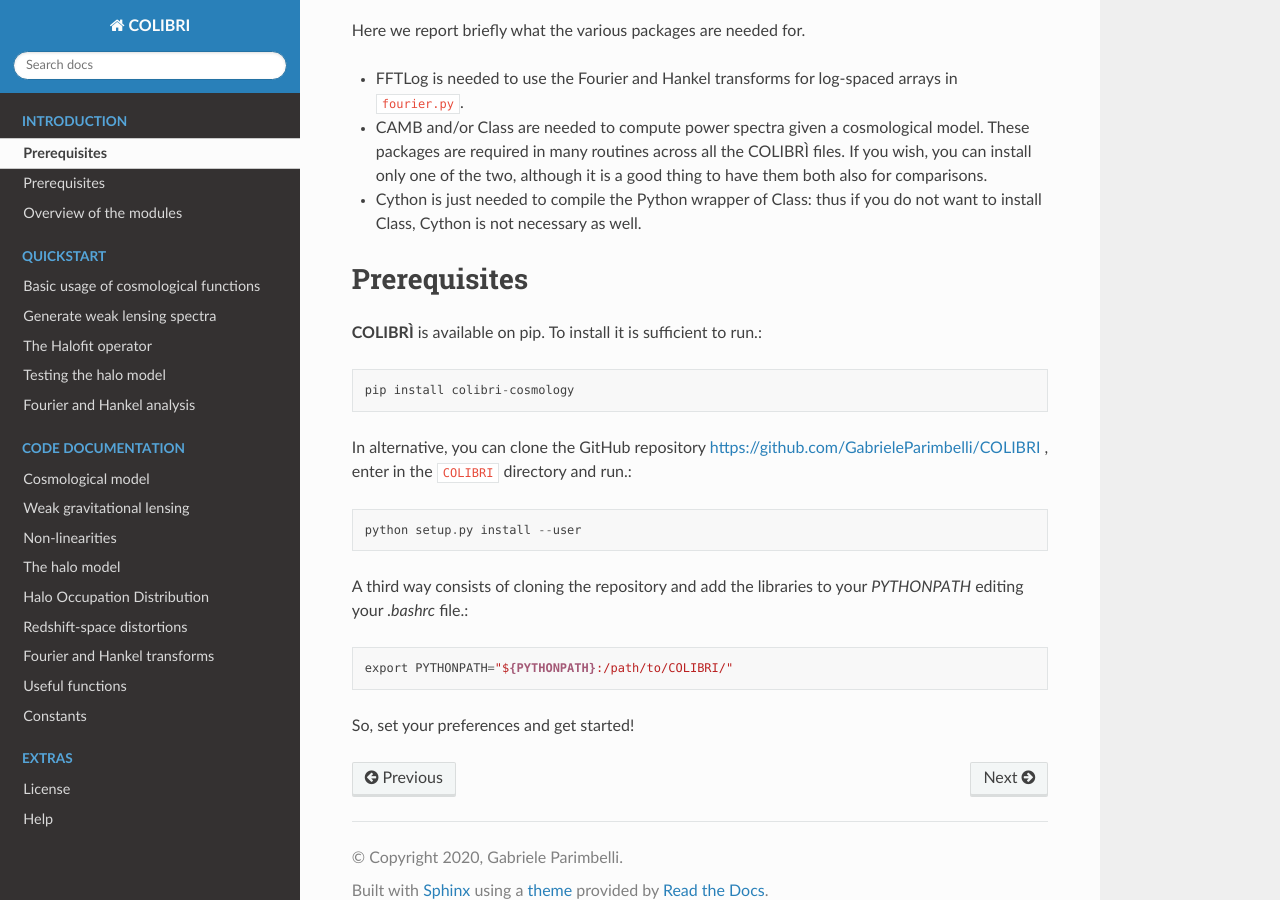
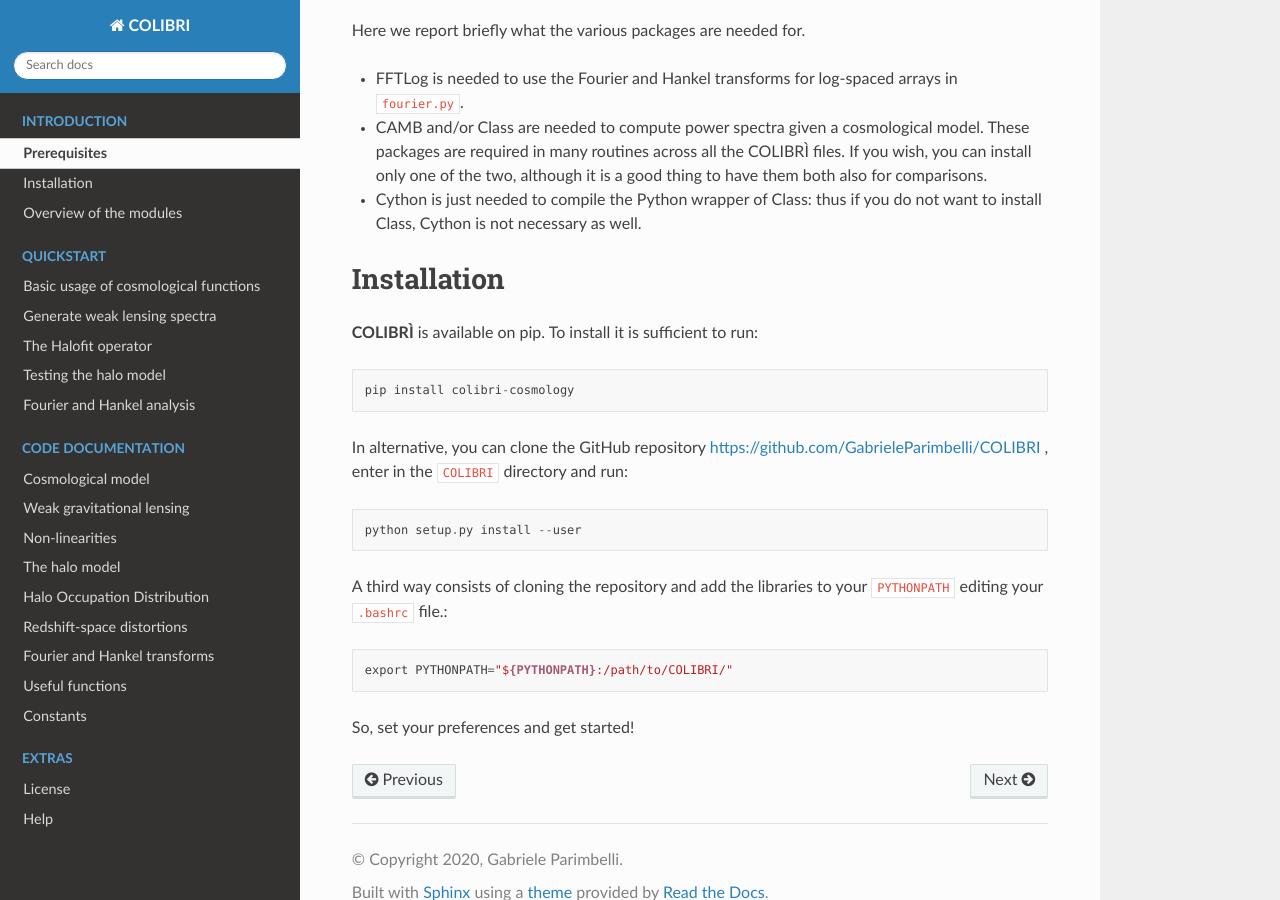
Before and after one commit to GabrieleParimbelli/COLIBRI, a Sphinx documentation site: the page built from doc/source/main/prerequisites.rst, in a window 1280 px wide and 900 px high, scrolled down 916 px. Built offline with Sphinx 7.4.7 and the Read the Docs theme 2.0.0, drawn with Linux system fonts in a browser that asks for light colours.

Commit message:
Updated installation procedure with pip

```diff
--- a/doc/source/main/prerequisites.rst
+++ b/doc/source/main/prerequisites.rst
@@ -28,19 +28,19 @@
 
 * Cython is just needed to compile the Python wrapper of Class: thus if you do not want to install Class, Cython is not necessary as well.
 
-Prerequisites
+Installation
 =============
 
 **COLIBRÌ** is available on pip.
-To install it is sufficient to run.::
+To install it is sufficient to run::
 
     pip install colibri-cosmology
 
-In alternative, you can clone the GitHub repository `<https://github.com/GabrieleParimbelli/COLIBRI>`_ , enter in the ``COLIBRI`` directory and run.::
+In alternative, you can clone the GitHub repository `<https://github.com/GabrieleParimbelli/COLIBRI>`_ , enter in the ``COLIBRI`` directory and run::
 
     python setup.py install --user
 
-A third way consists of cloning the repository and add the libraries to your `PYTHONPATH` editing your `.bashrc` file.::
+A third way consists of cloning the repository and add the libraries to your ``PYTHONPATH`` editing your ``.bashrc`` file.::
 
     export PYTHONPATH="${PYTHONPATH}:/path/to/COLIBRI/"
 
```
Also changed, not shown: README.rst (+12 -12 lines), setup.cfg (added, +13 -0 lines), setup.py (+24 -4 lines), 1 other file.
